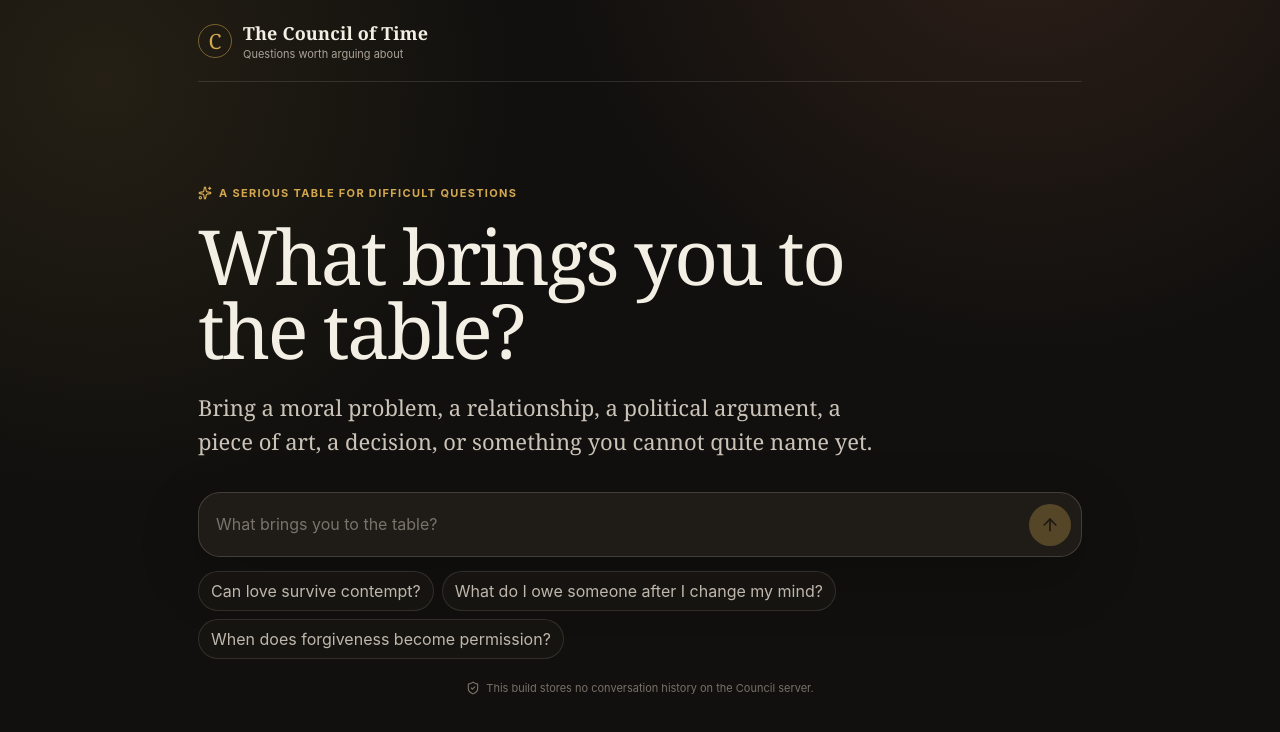
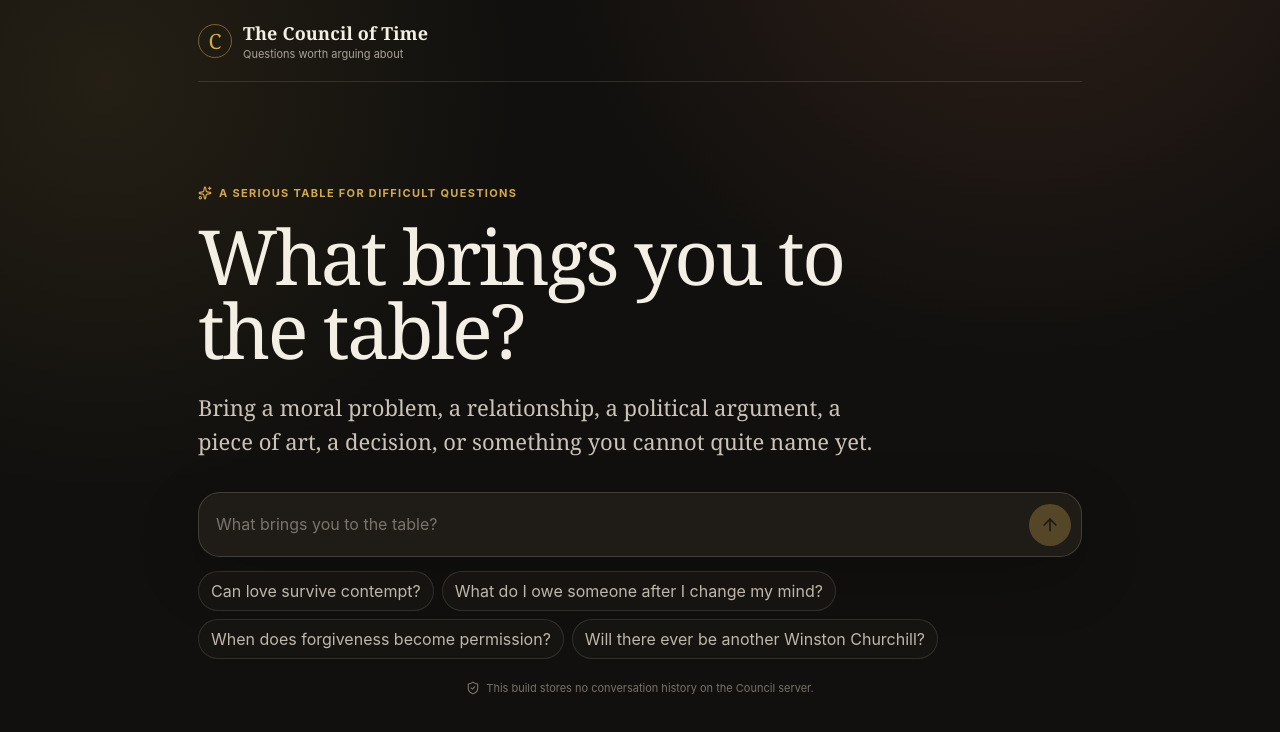
Before and after one commit to U-Adam/council_of_time, a React (Vite) app: page / in a window 1280 px wide. Shown: the top 732 px of the page. Built offline with nearby package versions, Linux system fonts and the light colour scheme.

Commit message:
Add Churchill feeder question to landing page

```diff
--- a/src/App.tsx
+++ b/src/App.tsx
@@ -7,6 +7,7 @@ const STARTERS = [
   "Can love survive contempt?",
   "What do I owe someone after I change my mind?",
   "When does forgiveness become permission?",
+  "Will there ever be another Winston Churchill?",
 ];
 
 const REQUEST_TIMEOUT_MS = 75_000;
```
